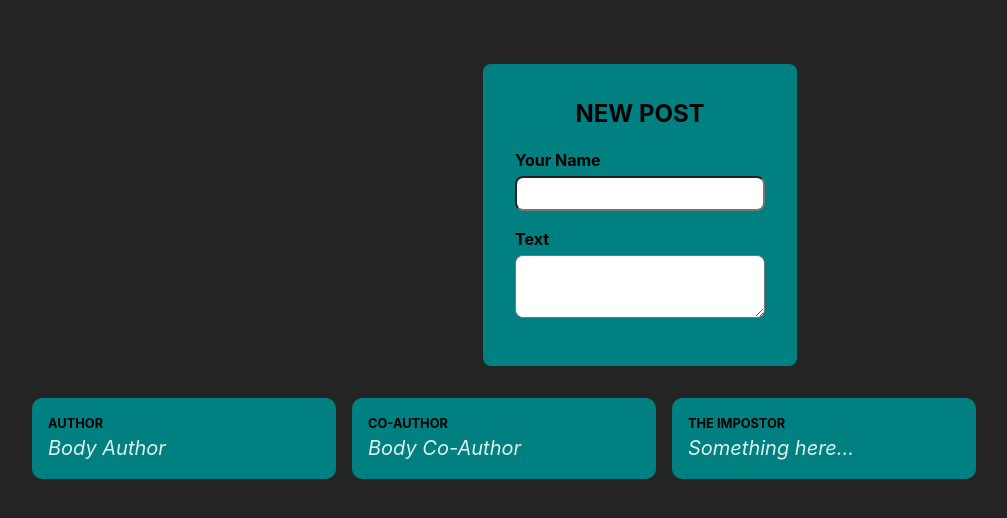
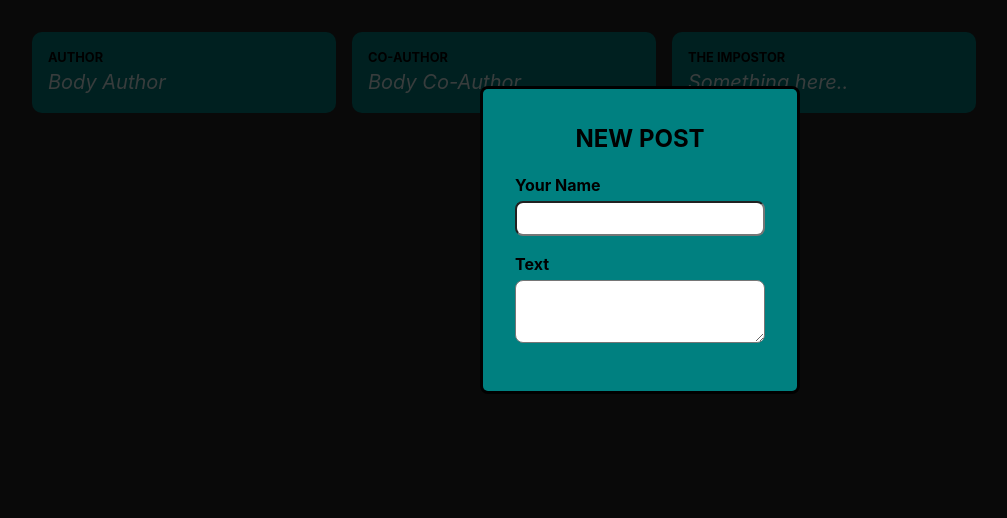
Before and after one commit to foolais/react-tutorial-udemy, a React (Vite) app: page / in a window 1280 px wide. Shown: the top 518 px of the page, without its empty margins (0-1007 px from the left). Built offline with nearby package versions, Linux system fonts and the light colour scheme.

Commit message:
add modal

```diff
--- /dev/null
+++ b/src/components/Modal.jsx
@@ -0,0 +1,15 @@
+/* eslint-disable react/prop-types */
+import styles from "./Modal.module.css";
+
+function Modal({ children, onClose }) {
+  return (
+    <>
+      <div className={styles.backdrop} onClick={onClose} />
+      <dialog open className={styles.modal}>
+        {children}
+      </dialog>
+    </>
+  );
+}
+
+export default Modal;
--- /dev/null
+++ b/src/components/Modal.module.css
@@ -0,0 +1,29 @@
+.backdrop {
+  position: fixed;
+  top: 0;
+  left: 0;
+  width: 100vw;
+  height: 100vh;
+  background-color: rgba(0, 0, 0, 0.75);
+  z-index: 1;
+}
+
+.modal {
+  position: fixed;
+  top: 50%;
+  left: 50%;
+  transform: translate(-50%, -50%);
+  margin-top: -20vh;
+  padding: 0;
+  overflow: hidden;
+  z-index: 2;
+  border-radius: 8px;
+  -webkit-border-radius: 8px;
+  -moz-border-radius: 8px;
+  -ms-border-radius: 8px;
+  -o-border-radius: 8px;
+  -webkit-transform: translate(-50%, -50%);
+  -moz-transform: translate(-50%, -50%);
+  -ms-transform: translate(-50%, -50%);
+  -o-transform: translate(-50%, -50%);
+}
--- a/src/components/NewPost.module.css
+++ b/src/components/NewPost.module.css
@@ -2,13 +2,7 @@
   background-color: teal;
   padding: 2rem;
   width: max-content;
-  margin: 2rem auto;
   text-align: left;
-  border-radius: 8px;
-  -webkit-border-radius: 8px;
-  -moz-border-radius: 8px;
-  -ms-border-radius: 8px;
-  -o-border-radius: 8px;
 }
 
 .form label {
--- a/src/components/Post.jsx
+++ b/src/components/Post.jsx
@@ -1,9 +1,7 @@
 /* eslint-disable react/prop-types */
 import styles from "./Post.module.css";
 
-function Post(props) {
-  const { author, body } = props;
-
+function Post({ author, body }) {
   return (
     <li className={styles.post}>
       <p className={styles.author}>{author}</p>
--- a/src/components/PostsList.jsx
+++ b/src/components/PostsList.jsx
@@ -1,28 +1,48 @@
 import Post from "./Post";
 import NewPost from "./NewPost";
+import Modal from "./Modal";
 import styles from "./PostsList.module.css";
 import { useState } from "react";
 
 function PostList() {
-  const [author, setAuthor] = useState("The Impostor");
-  const [body, setBody] = useState("Something here...");
+  const [newPost, setNewPost] = useState({
+    author: "The Impostor",
+    body: "Something here..",
+  });
+  const [isModalOpen, setIsModalOpen] = useState(true);
 
   function postChangeHandler(event, type) {
     const { value } = event.target;
+    let newValues;
     if (type === "author") {
-      setAuthor(value && value.length > 0 ? value : "The Impostor");
+      newValues = value && value.length > 0 ? value : "The Impostor";
     } else if (type === "body") {
-      setBody(value && value.length > 0 ? value : "Something here..");
+      newValues = value && value.length > 0 ? value : "Something here...";
     }
+
+    setNewPost((prev) => {
+      return {
+        ...prev,
+        [type]: newValues,
+      };
+    });
+  }
+
+  function onClose() {
+    setIsModalOpen(false);
   }
 
   return (
     <>
-      <NewPost postChangeHandler={postChangeHandler} />
+      {isModalOpen ? (
+        <Modal onClose={onClose}>
+          <NewPost postChangeHandler={postChangeHandler} />
+        </Modal>
+      ) : null}
       <ul className={styles.postList}>
         <Post author="Author" body="Body Author" />
         <Post author="Co-Author" body="Body Co-Author" />
-        <Post author={author} body={body} />
+        <Post author={newPost.author} body={newPost.body} />
       </ul>
     </>
   );
```
